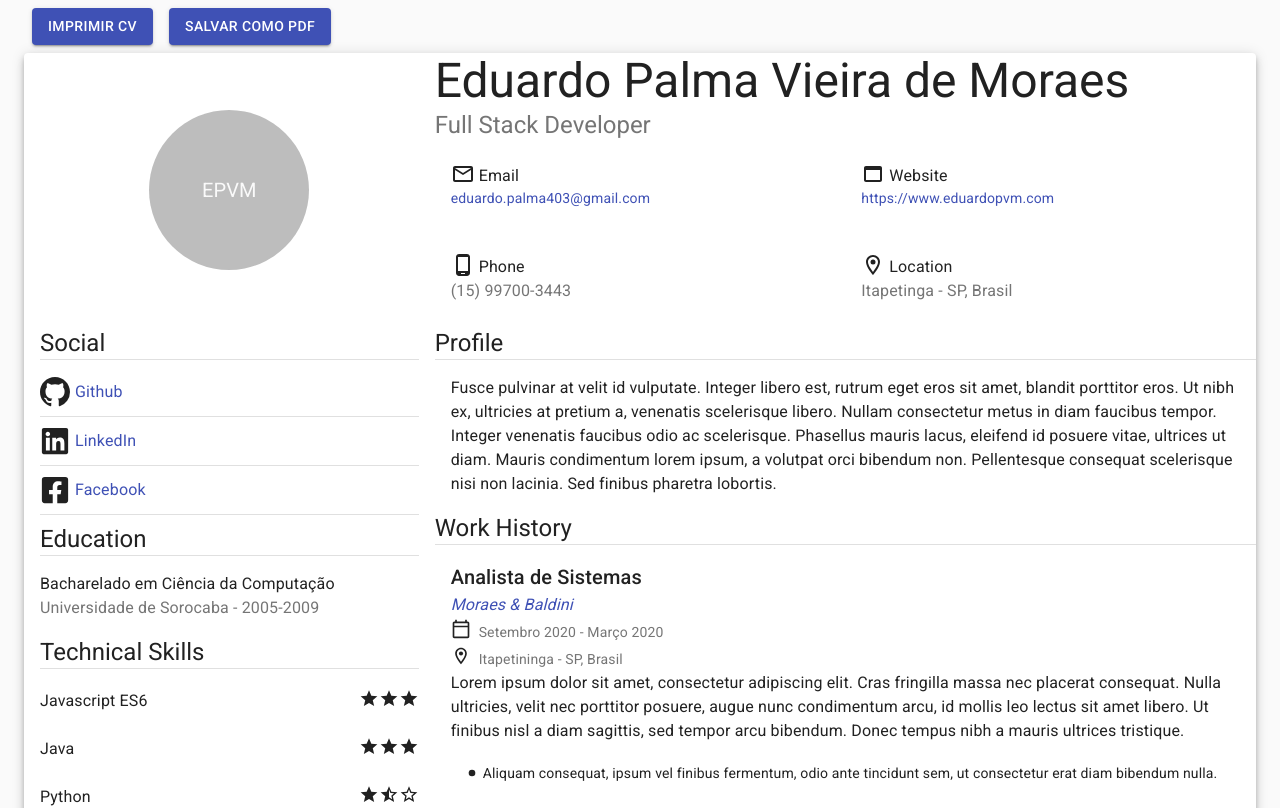
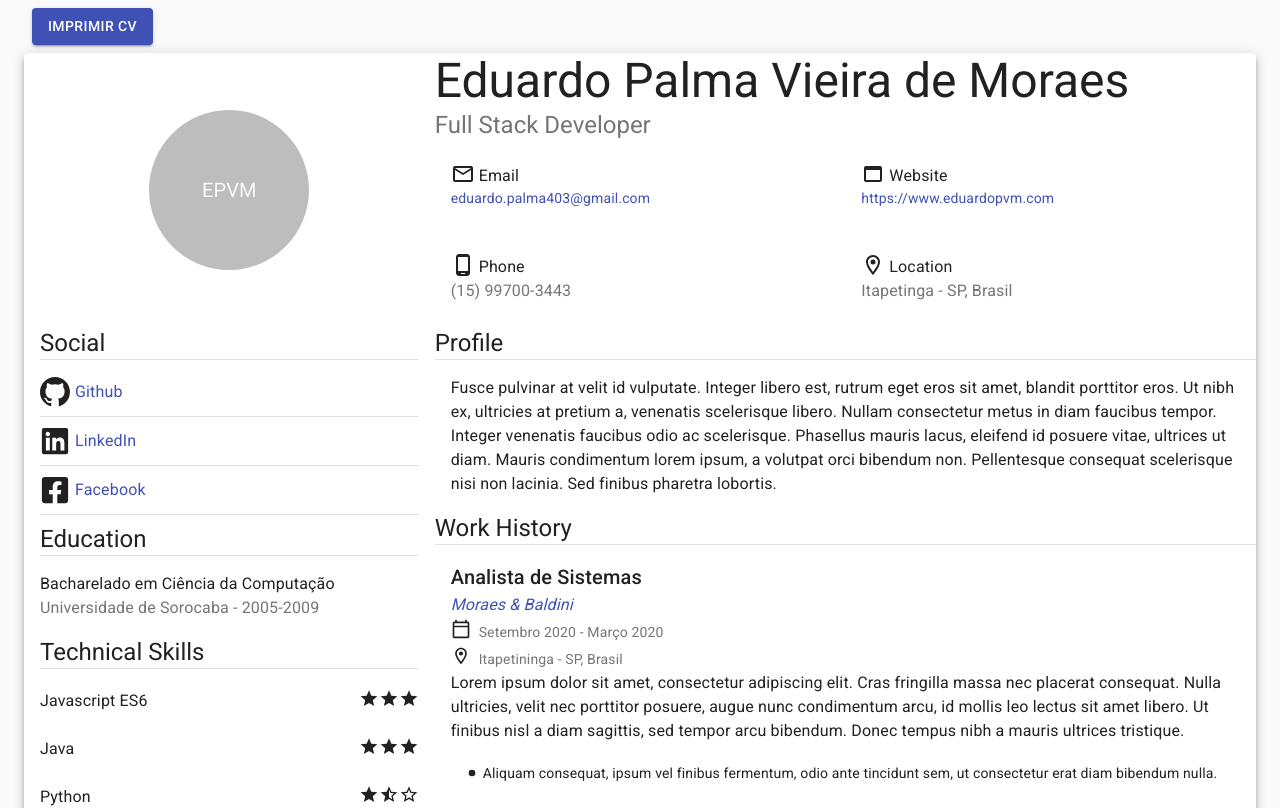
Before and after one commit to eduardopvm/react-cv, a React (Create React App) app: page / in a window 1280 px wide. Shown: the top 808 px of the page. Built offline with nearby package versions, Linux system fonts and the light colour scheme.

Commit message:
removed pdf button, forget it for now

```diff
--- a/src/Layout.js
+++ b/src/Layout.js
@@ -35,7 +35,6 @@ export default function Layout(props) {
   return (
     <Container fixed>
       <Button onClick={handlePrint} variant="contained" color="primary" className={classes.button}>Imprimir CV</Button>
-      <Button variant="contained" color="primary" className={classes.button}>Salvar como PDF</Button>
       <Paper elevation={5} component="main">
         {/* Full page grid container */}
         <Grid container ref={componentRef}>
```
Lines whose indentation alone changed are shown as unchanged.
